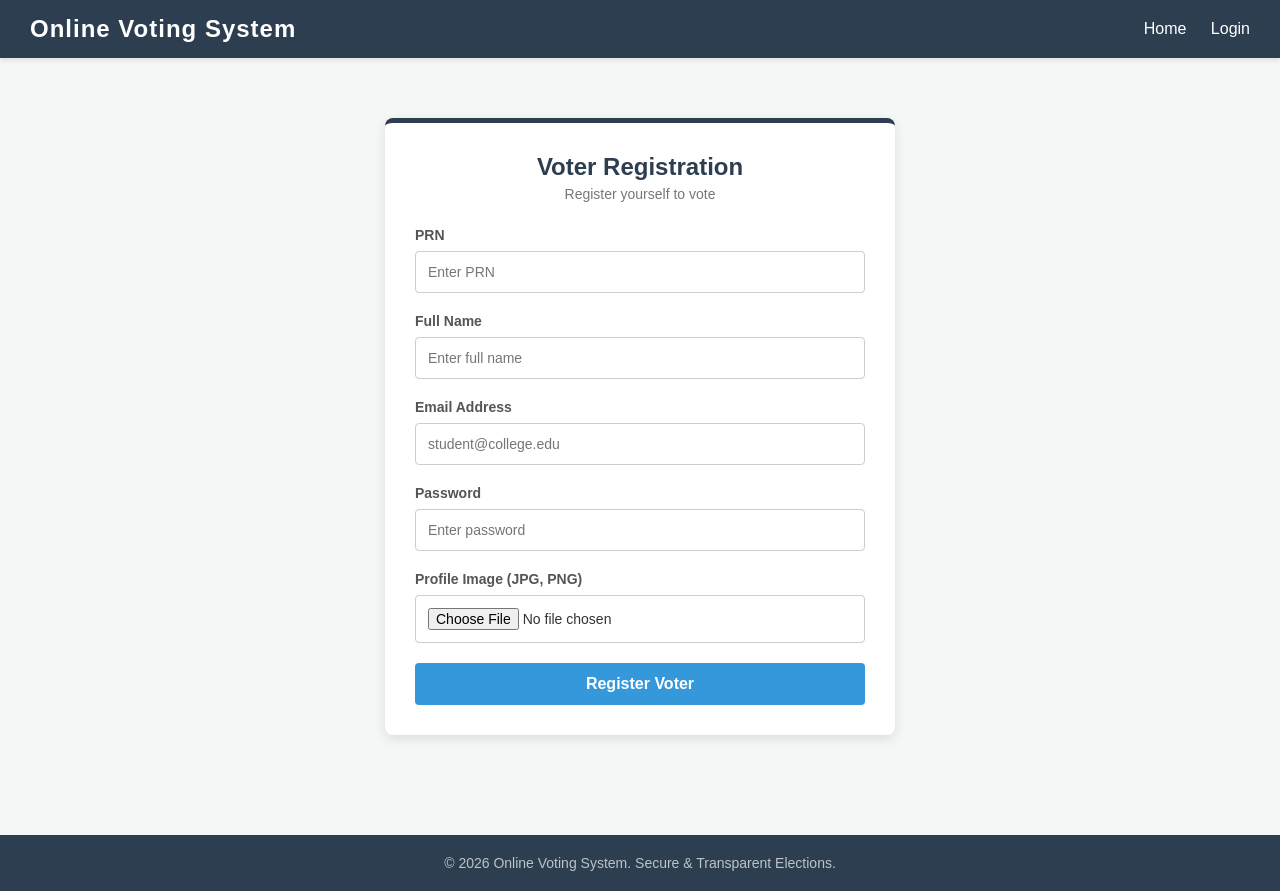
After one commit to pratikshatupe991/online_voting_system, a Flask app: page /voter/ui/signup in a window 1280 px wide. The commit adds this page. Run offline with Flask 3, Linux system fonts and the light colour scheme.

Commit message:
make the separate voter registration page where voter can register himself added the loging for voter

```diff
--- a/app/api/__init__.py
+++ b/app/api/__init__.py
@@ -1 +1,2 @@
 from .admin_routes import *
+from .voter_routes import *
--- a/app/api/voter_routes.py
+++ b/app/api/voter_routes.py
@@ -1,2 +1,91 @@
-from flask import Blueprint
+import json
+import os
+from flask import Blueprint, request, jsonify, render_template
+from werkzeug.utils import secure_filename
+import config
+from app.models import Voter
+from app.utils import admin_login_required, hash_password, verify_password, generate_jwt_token_voter
+from config import allowed_file
+
 voter_bp = Blueprint('voter', __name__)
+
+
+@voter_bp.route('/voter/api/voter_sign_up', methods=['POST'])
+def voter_sign_up():
+    try:
+        prn = request.form.get('prn')
+        email = request.form.get('email')
+        name = request.form.get('name')
+        password = request.form.get('password')
+
+        if not all([prn, email, name, password]):
+            return jsonify({"status": "error", "message": "PRN, Email, Password and Name are required."}), 400
+
+        if 'profile_img' not in request.files:
+            return jsonify({"status": "error", "message": "No image file uploaded."}), 400
+
+        file = request.files['profile_img']
+        if file.filename == '':
+            return jsonify({"status": "error", "message": "No selected file."}), 400
+
+        if not allowed_file(file.filename):
+            return jsonify(
+                {"status": "error", "message": "Invalid image format. Only JPG, JPEG, and PNG are allowed."}), 400
+
+        file_path = os.path.join(os.getcwd(), 'master_prn_data.json')
+        with open(file_path, 'r') as file_obj:
+            master_list = json.load(file_obj)
+
+        if prn not in master_list:
+            return jsonify({"status": "error", "message": "Invalid PRN. You are not authorized."}), 403
+
+        if master_list[prn] != email:
+            return jsonify({"status": "error", "message": "Email does not match the registered PRN."}), 403
+
+        if Voter.get_by_prn(prn):
+            return jsonify({"status": "error", "message": "User with this PRN is already registered."}), 409
+
+        filename = secure_filename(f"{prn}_{file.filename}")
+        os.makedirs(config.UPLOAD_FOLDER, exist_ok=True)  # Creates the folder if it doesn't exist
+        save_path = os.path.join(config.UPLOAD_FOLDER, filename)
+        file.save(save_path)
+
+        db_image_path = f"/static/uploads/voters/{filename}"
+        hashed_password = hash_password(password)
+        new_voter: Voter = Voter.add(prn, name, email, hashed_password, db_image_path)
+        data = {"id": new_voter.id, "name": new_voter.name, "email": new_voter.email, "prn": prn}
+        return jsonify({"status": "success", "message": "Voter registered successfully!", "data": data}), 200
+    except Exception as ex:
+        print(f"Signup error: {ex}")
+        return jsonify({"status": "error", "message": "Internal server error."}), 500
+
+
+@voter_bp.route('/voter/ui/signup', methods=['GET'])
+def voter_signup_page():
+    return render_template('voter/signup.html')
+
+
+@voter_bp.route('/voter/api/login', methods=['POST'])
+def voter_login():
+    try:
+        data = request.get_json()
+        if not data or not data.get('prn') or not data.get('password'):
+            return jsonify({"status": "error", "message": "Missing email or password."}), 400
+        voter: Voter = Voter.get_by_prn(data['prn'])
+        if not voter:
+            return jsonify({"status": "error", "message": "PRN is Not registered, Please Sign Up."}), 409
+
+        if not verify_password(voter.password_hash, data['password']):
+            return jsonify({"status": "error", "message": "Invalid password."}), 401
+        token = generate_jwt_token_voter(voter.id, voter.prn)
+        return jsonify({"status": "success", "message": "Login successful", "data": {"voter_id": voter.id,
+                        "username": voter.name, "token": token}}), 200
+    except Exception as ex:
+        error = f"Exception occurred during login, ex: {ex}"
+        print(error)
+        return jsonify({"status": "error", "message": "An internal error occurred."}), 500
+
+
+@voter_bp.route('/voter/ui/login', methods=['GET'])
+def voter_login_page():
+    return render_template('voter/login.html')
--- /dev/null
+++ b/app/templates/voter/signup.html
@@ -0,0 +1,179 @@
+{% extends 'base.html' %}
+
+{% block content %}
+<!-- Embedded Styles for Form Component -->
+<style>
+    .form-card {
+        background-color: #ffffff;
+        max-width: 450px;
+        margin: 40px auto;
+        padding: 30px;
+        border-radius: 8px;
+        box-shadow: 0 4px 12px rgba(0,0,0,0.1);
+        border-top: 5px solid #2c3e50;
+    }
+    .form-header {
+        text-align: center;
+        margin-bottom: 25px;
+    }
+    .form-header h3 {
+        margin: 0;
+        color: #2c3e50;
+        font-size: 24px;
+    }
+    .form-header p {
+        color: #777;
+        font-size: 14px;
+        margin-top: 5px;
+    }
+    .form-group {
+        margin-bottom: 20px;
+    }
+    .form-group label {
+        display: block;
+        margin-bottom: 8px;
+        font-weight: bold;
+        color: #555;
+        font-size: 14px;
+    }
+    .form-group input {
+        width: 100%;
+        padding: 12px;
+        border: 1px solid #ccc;
+        border-radius: 4px;
+        box-sizing: border-box;
+        font-size: 14px;
+        transition: border-color 0.3s;
+    }
+    .form-group input:focus {
+        border-color: #3498db;
+        outline: none;
+    }
+    .btn-submit {
+        width: 100%;
+        padding: 12px;
+        background-color: #3498db;
+        color: white;
+        border: none;
+        border-radius: 4px;
+        font-size: 16px;
+        font-weight: bold;
+        cursor: pointer;
+        transition: background-color 0.3s;
+    }
+    .btn-submit:hover {
+        background-color: #2980b9;
+    }
+    .btn-submit:disabled {
+        background-color: #bdc3c7;
+        cursor: not-allowed;
+    }
+    .alert {
+        padding: 12px;
+        border-radius: 4px;
+        margin-bottom: 20px;
+        display: none;
+        font-size: 14px;
+        text-align: center;
+    }
+    .alert-error {
+        background-color: #fdecea;
+        color: #e74c3c;
+        border: 1px solid #fad2cf;
+    }
+    .alert-success {
+        background-color: #eafaf1;
+        color: #2ecc71;
+        border: 1px solid #d5f5e3;
+    }
+</style>
+
+<div class="form-card">
+    <div class="form-header">
+        <h3>Voter Registration</h3>
+        <p>Register yourself to vote</p>
+    </div>
+
+    <!-- Alert Box for Responses -->
+    <div id="apiMessage" class="alert"></div>
+
+    <!-- Voter Registration Form -->
+    <form id="voterSignupForm">
+        <div class="form-group">
+            <label for="prn">PRN</label>
+            <input type="text" id="prn" name="prn" required placeholder="Enter PRN">
+        </div>
+
+        <div class="form-group">
+            <label for="name">Full Name</label>
+            <input type="text" id="name" name="name" required placeholder="Enter full name">
+        </div>
+
+        <div class="form-group">
+            <label for="email">Email Address</label>
+            <input type="email" id="email" name="email" required placeholder="student@college.edu">
+        </div>
+
+        <div class="form-group">
+            <label for="password">Password</label>
+            <input type="password" id="password" name="password" required placeholder="Enter password">
+        </div>
+
+        <div class="form-group">
+            <label for="profile_img">Profile Image (JPG, PNG)</label>
+            <input type="file" id="profile_img" name="profile_img" accept=".jpg, .jpeg, .png" required>
+        </div>
+
+        <button type="submit" class="btn-submit" id="submitBtn">Register Voter</button>
+    </form>
+</div>
+
+<!-- Inline JavaScript API Integration -->
+<script>
+    document.getElementById('voterSignupForm').addEventListener('submit', async function(event) {
+        event.preventDefault();
+
+        const form = document.getElementById('voterSignupForm');
+        const submitBtn = document.getElementById('submitBtn');
+        const messageBox = document.getElementById('apiMessage');
+
+        // Update button UI state
+        submitBtn.innerText = "Registering...";
+        submitBtn.disabled = true;
+
+        // Use FormData for file uploads (DO NOT stringify to JSON)
+        const formData = new FormData(form);
+
+        try {
+            // Calling POST API endpoint: /voter/api/voter_sign_up
+            const response = await fetch('/voter/api/voter_sign_up', {
+                method: 'POST',
+                // Note: Do NOT set 'Content-Type' when using FormData. The browser handles the multipart boundary automatically.
+                body: formData
+            });
+
+            const data = await response.json();
+
+            messageBox.style.display = 'block';
+
+            if (response.ok && data.status === 'success') {
+                messageBox.className = 'alert alert-success';
+                messageBox.innerText = data.message;
+                form.reset();
+            } else {
+                messageBox.className = 'alert alert-error';
+                messageBox.innerText = data.message || 'Registration failed.';
+            }
+
+        } catch (error) {
+            console.error("API Error:", error);
+            messageBox.style.display = 'block';
+            messageBox.className = 'alert alert-error';
+            messageBox.innerText = "A network error occurred. Please check your connection.";
+        } finally {
+            submitBtn.innerText = "Register Voter";
+            submitBtn.disabled = false;
+        }
+    });
+</script>
+{% endblock %}
--- a/master_prn_data.json
+++ b/master_prn_data.json
@@ -1,4 +1,4 @@
 {
-  "PRN001": "pratiksha_tupe@gmail.com",
+  "PRN001": "ajinkya_boss@gmail.com",
   "PRN002": "pratiksha_tupe2@gmail.com"
 }
```
Also changed, not shown: app/api/admin_routes.py (+2 -61 lines), app/templates/admin/dashboard.html (+0 -127 lines), app/templates/index.html (+5 -6 lines), app/templates/voter/login.html (added, +192 -0 lines), app/utils.py (+18 -1 lines).
